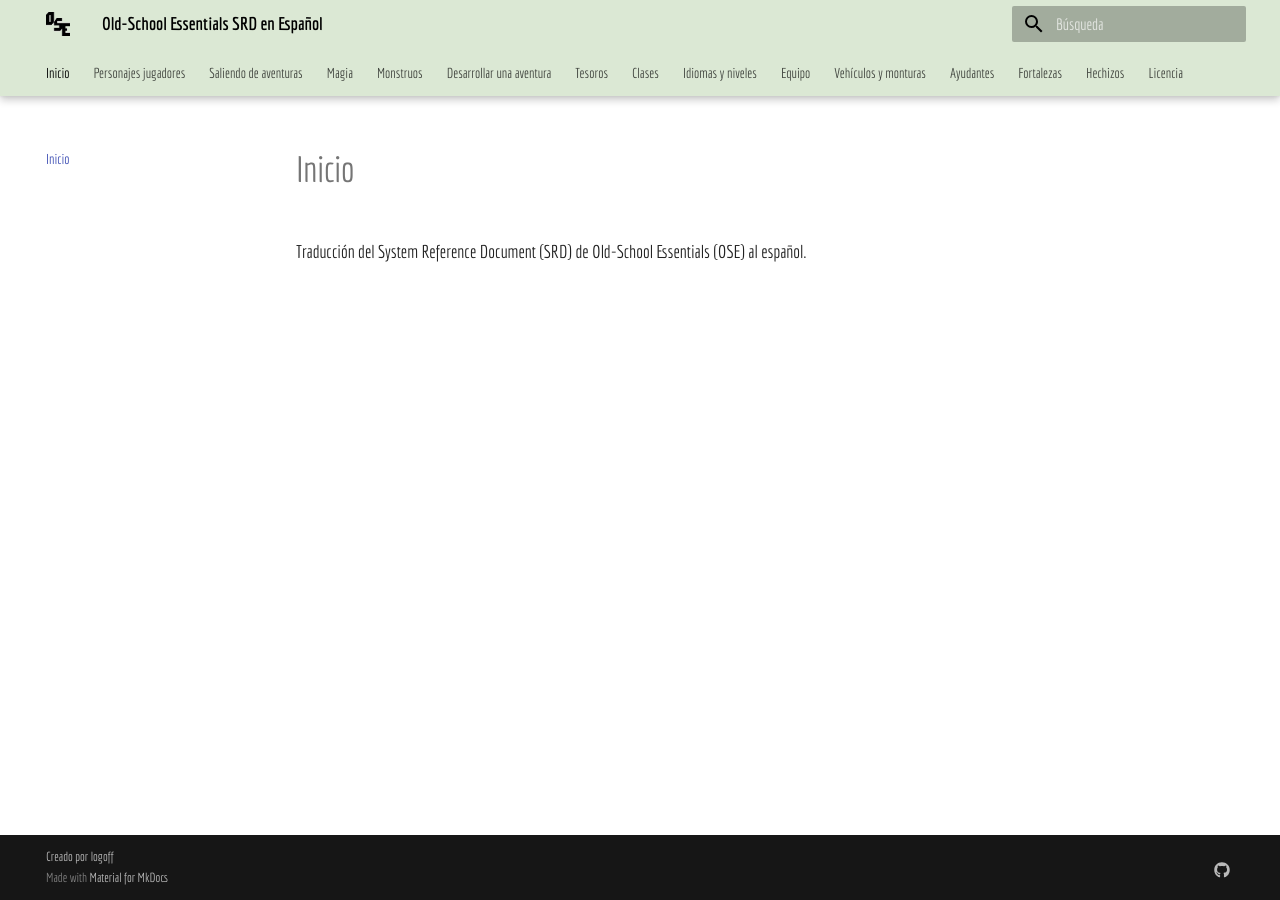
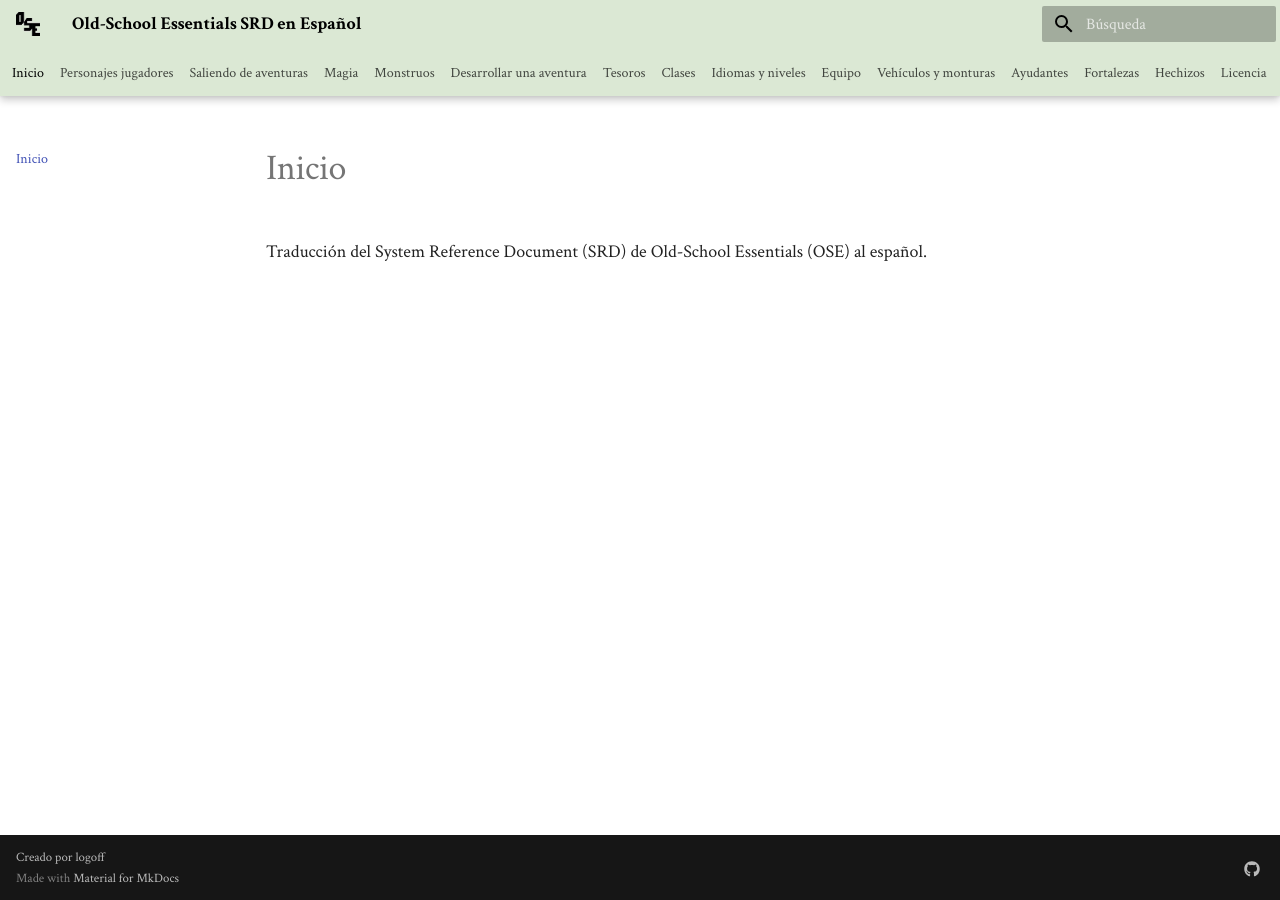
Before and after one commit to logoff/ose-srd-es, an MkDocs documentation site: the page built from src/index.md, in a window 1280 px wide. Built offline with MkDocs 1.6.1 and Material for MkDocs 9.7.7, drawn with Linux system fonts in a browser that asks for light colours.

Commit message:
Cambiar fuente y ajustar componentes estéticos.

```diff
--- a/mkdocs.yml
+++ b/mkdocs.yml
@@ -11,7 +11,7 @@
   logo: img/ose-logo.ico
   favicon: img/ose-logo.ico
   font:
-    text: Economica
+    text: Crimson Text
   features:
     - navigation.instant
     - navigation.tracking
--- a/src/stylesheets/extra.css
+++ b/src/stylesheets/extra.css
@@ -9,6 +9,18 @@
 .md-typeset {
   font-size: 0.9rem;
 }
+
+/* bigger maximum width for widescreen displays */
+.md-grid {
+  max-width: 1440px;
+}
+
+/* compact navigation tabs */
+.md-tabs__item {
+  padding-left: 0.4rem;
+  padding-right: 0.4rem;
+}
+
 /* h2 headings with greenish format */
 .md-typeset h2 {
   font-weight: bold;
@@ -42,6 +54,7 @@
   border-color: #d8edd6;
   background-color: #d8edd6;
   font-size: 0.9rem;
+  line-height: 120%;
 }
 
 .md-typeset .admonition.caja > h2, h3, h4 {
@@ -60,6 +73,7 @@
   padding: 0.0em 0.2em;
   font-size: 0.9rem;
   line-height: 1.2;
+  overflow:hidden;
 }
 
 .md-typeset__table thead {
```
